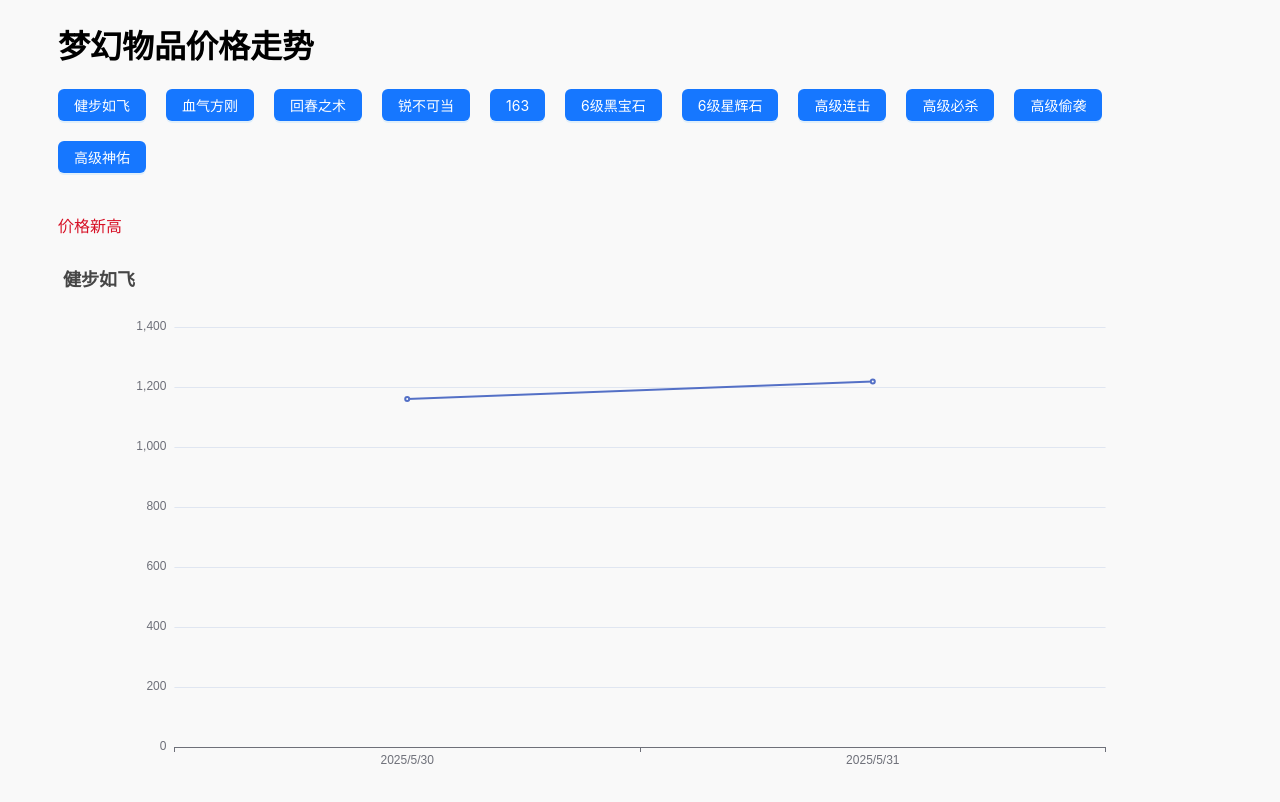
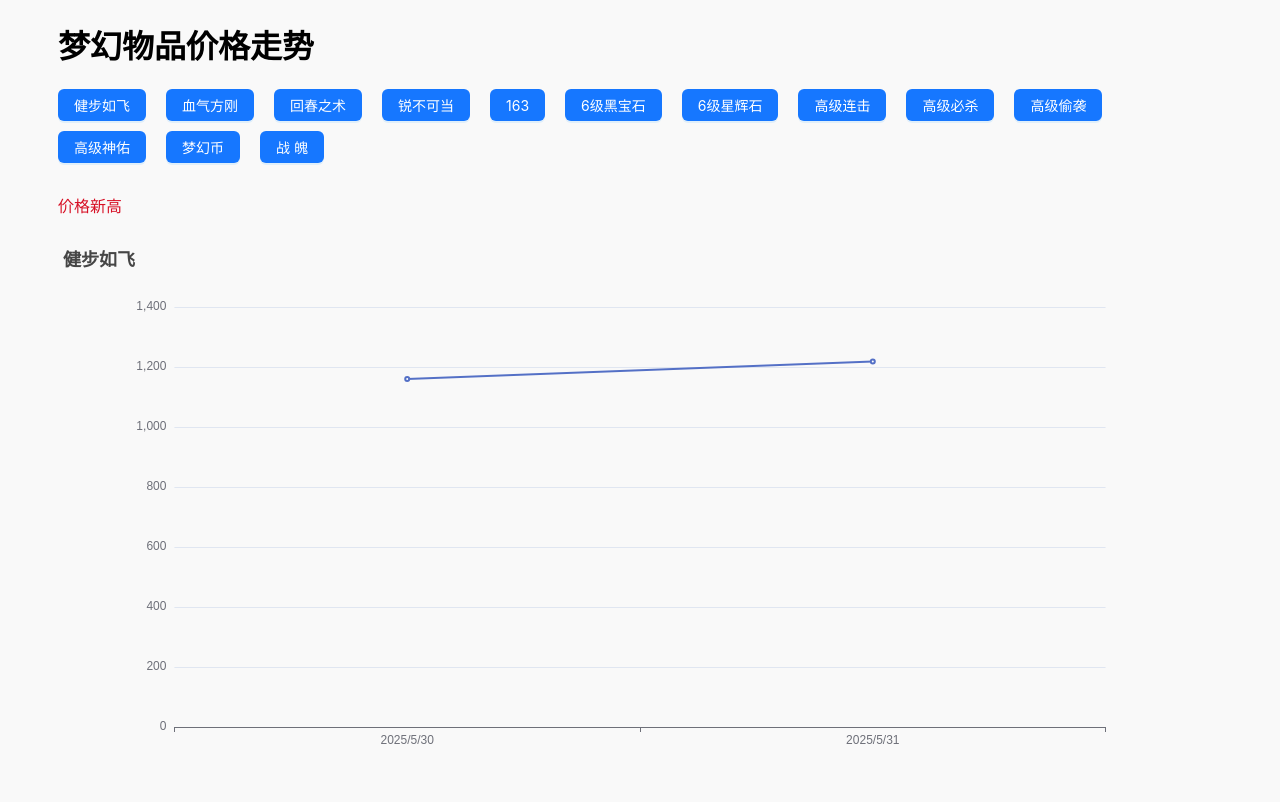
Before and after one commit to wangzhuang1/zhonglingshi, a React (Vite) app: page / in a window 1280 px wide. Shown: the top 802 px of the page. Built offline with nearby package versions, Linux system fonts and the light colour scheme.

Commit message:
增加类目

```diff
--- a/src/data/index.ts
+++ b/src/data/index.ts
@@ -64,9 +64,22 @@ const gaoshen = {
     price: [95, 93]
 }
 
+const MHB = {
+    title: '梦幻币',
+    time,
+    price: [231, 230]
+}
+
+const zhanpo = {
+    title: '战魄',
+    time,
+    price: [232, 231]
+}
+
+
 
 const btnArr = [
-    jianbu, xueqi, huichun, ruibu, y63, heibaoshi, xinghuishi, gaolian, gaobi, gaotou, gaoshen
+    jianbu, xueqi, huichun, ruibu, y63, heibaoshi, xinghuishi, gaolian, gaobi, gaotou, gaoshen, MHB, zhanpo
 ]
 
 export default btnArr;
--- a/src/pages/Home/index.tsx
+++ b/src/pages/Home/index.tsx
@@ -75,7 +75,7 @@ const Home = () => {
 
             {
                 btnArr.map((val, index) => {
-                    return <Button type="primary" style={{ marginRight: '20px', marginBottom: '20px' }} onClick={() => setCon(val)} key={index}>{val.title}</Button>
+                    return <Button type="primary" style={{ marginRight: '20px', marginBottom: '10px' }} onClick={() => setCon(val)} key={index}>{val.title}</Button>
                 })
             }
 
```
